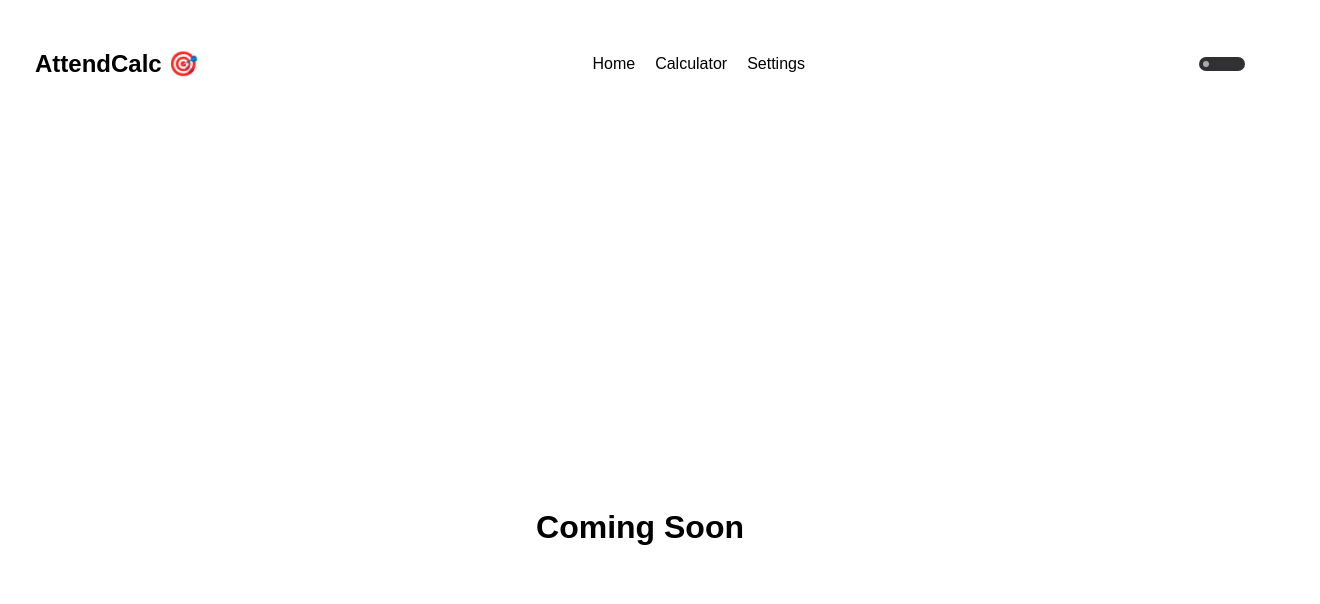
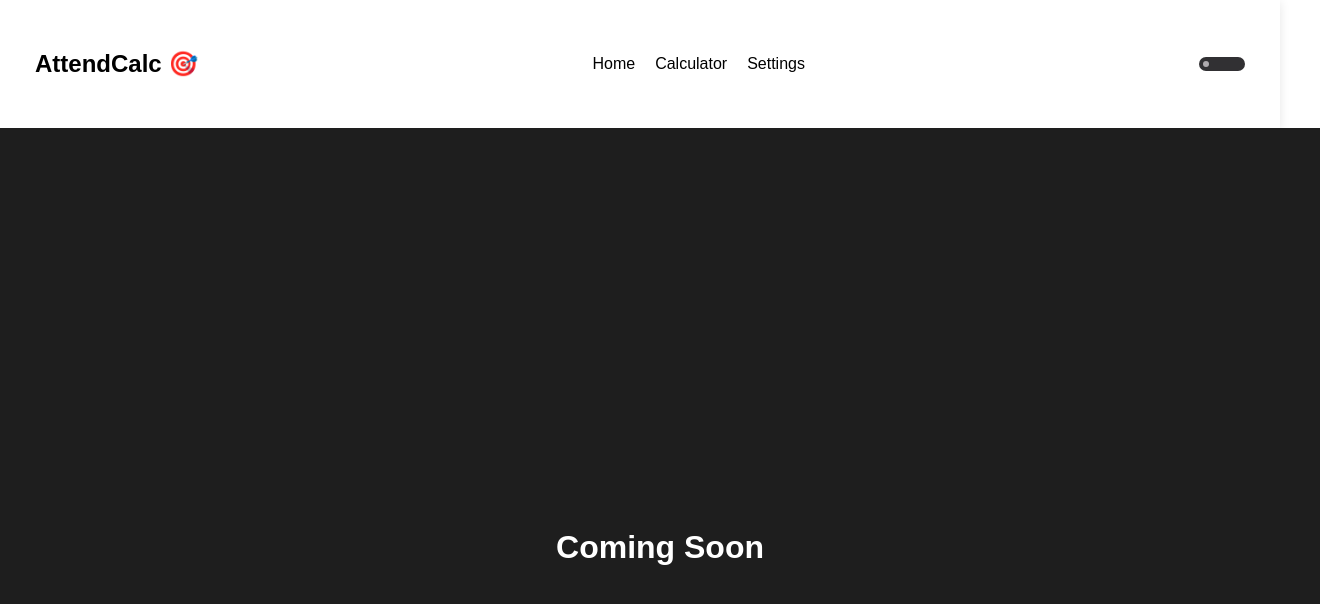
Before and after one commit to paramkhodiyar/AttendCalc, a React (Vite) app: page /settings in a window 1280 px wide. Shown: the top 604 px of the page, 1320 px wide, since content can reach past the window. Built offline with nearby package versions, Linux system fonts and the light colour scheme.

Commit message:
Minor changes in Navbar updated

```diff
--- a/src/components/navbar/navbar.css
+++ b/src/components/navbar/navbar.css
@@ -30,6 +30,7 @@
     cursor: pointer;
     margin-left: 15px;
 }
+
 
 .logo {
     font-size: 1.5rem;
@@ -97,6 +98,18 @@
     height: 0.8em;
 
 }
+/* .linksholder {
+    width: auto;
+    border-radius: 44px;
+    padding: 25px;
+
+    background: rgba(255, 255, 255, 0.15);
+    backdrop-filter: blur(10px);
+    -webkit-backdrop-filter: blur(10px);
+
+    border: 1px solid rgb(255, 255, 255);
+    box-shadow: 0 4px 30px rgba(0, 0, 0, 0.1), 0 0 20px rgba(0, 0, 0, 0.2);
+} */
 
 .switch input {
     display: none;
@@ -172,6 +185,7 @@
         align-items: center;
         position: fixed;
         top: 160px;
+        right: 120px;
         border-radius: 16px;
         height: 20vh;
         bottom: 0;
--- a/src/components/navbar/navbar.jsx
+++ b/src/components/navbar/navbar.jsx
@@ -9,11 +9,13 @@
         <div className="logo-menu">
           <h1 className="logo">AttendCalc 🎯</h1>
         </div>
-        <ul className={`nav-links ${menuOpen ? "show" : ""}`}>
-          <li onClick={() => setMenuOpen(false)}><Link to="/">Home</Link></li>
-          <li onClick={() => setMenuOpen(false)}><Link to="/calculator">Calculator</Link></li>
-          <li onClick={() => setMenuOpen(false)}><Link to="/settings">Settings</Link></li>
-        </ul>
+        <div className="linksholder">
+          <ul className={`nav-links ${menuOpen ? "show" : ""}`}>
+            <li onClick={() => setMenuOpen(false)}><Link to="/">Home</Link></li>
+            <li onClick={() => setMenuOpen(false)}><Link to="/calculator">Calculator</Link></li>
+            <li onClick={() => setMenuOpen(false)}><Link to="/settings">Settings</Link></li>
+          </ul>
+        </div>
         <div className="hamburger" onClick={() => setMenuOpen(!menuOpen)}>
             ☰
           </div>
--- a/src/components/settings/settings.jsx
+++ b/src/components/settings/settings.jsx
@@ -1,7 +1,8 @@
 import React, { useState } from "react";
 import "./settings.css";
 
-function Settings({darkMode}) {
+
+function Settings({ darkMode }) {
 
     return (
         // <div className="settings">
@@ -28,18 +29,7 @@
         //         </button>
         //     </div>
         // </div>
-        <div
-            className={`settings ${darkMode ? "darkmode" : ""}`}
-            style={{
-                display: "flex",
-                height: "100vh",
-                justifyContent: "center",
-                alignItems: "center",
-                background: darkMode ? "black" : "white",
-                color: darkMode ? "#ffffff" : "#000000",
-                transition: "background 0.3s ease, color 0.3s ease"
-            }}
-        >
+        <div className={`settings ${darkMode ? "darkmode" : ""}`} style={{ width:"100%",padding:"20px", display:"flex",justifyContent:"center",alignItems:"center",height:"100vh"}}>
             <h1>Coming Soon</h1>
         </div>
     );
```
Also changed, not shown: src/components/settings/spotify.jsx (added, +16 -0 lines).
